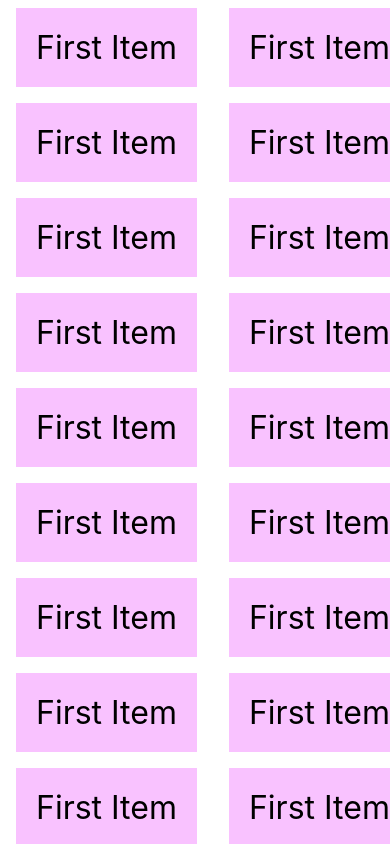
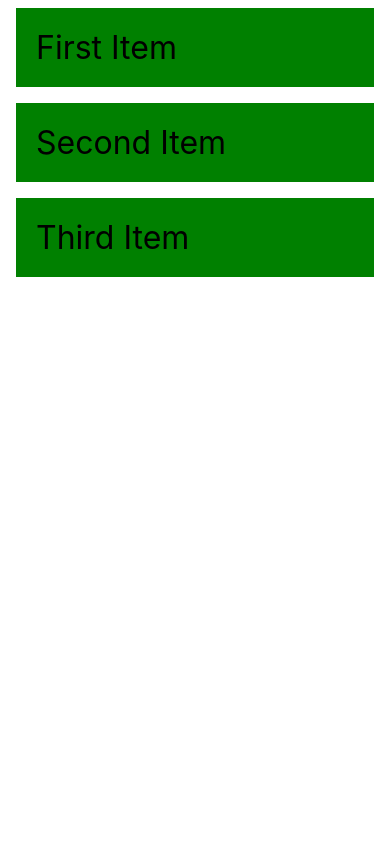
Before and after one commit to Hussain-hamim/Taskly, a React Native app: screen / in a window 390 px wide. Built offline with nearby package versions, Linux system fonts and the light colour scheme.

Commit message:
review the code

```diff
--- a/App.js
+++ b/App.js
@@ -1,150 +1,14 @@
-import React from "react";
+import React, { useState } from "react";
 import {
+  FlatList,
   SafeAreaView,
-  View,
-  FlatList,
+  StatusBar,
   StyleSheet,
   Text,
-  StatusBar,
+  TouchableOpacity,
 } from "react-native";
 
 const DATA = [
-  {
-    id: "bd7acbea-c1b1-46c2-aed5-3ad53abb28ba",
-    title: "First Item",
-  },
-  {
-    id: "bd7acbea-c1b1-46c2-aed5-3ad53abb28ba",
-    title: "First Item",
-  },
-  {
-    id: "bd7acbea-c1b1-46c2-aed5-3ad53abb28ba",
-    title: "First Item",
-  },
-  {
-    id: "bd7acbea-c1b1-46c2-aed5-3ad53abb28ba",
-    title: "First Item",
-  },
-  {
-    id: "bd7acbea-c1b1-46c2-aed5-3ad53abb28ba",
-    title: "First Item",
-  },
-  {
-    id: "bd7acbea-c1b1-46c2-aed5-3ad53abb28ba",
-    title: "First Item",
-  },
-  {
-    id: "bd7acbea-c1b1-46c2-aed5-3ad53abb28ba",
-    title: "First Item",
-  },
-  {
-    id: "bd7acbea-c1b1-46c2-aed5-3ad53abb28ba",
-    title: "First Item",
-  },
-  {
-    id: "bd7acbea-c1b1-46c2-aed5-3ad53abb28ba",
-    title: "First Item",
-  },
-  {
-    id: "bd7acbea-c1b1-46c2-aed5-3ad53abb28ba",
-    title: "First Item",
-  },
-  {
-    id: "bd7acbea-c1b1-46c2-aed5-3ad53abb28ba",
-    title: "First Item",
-  },
-  {
-    id: "bd7acbea-c1b1-46c2-aed5-3ad53abb28ba",
-    title: "First Item",
-  },
-  {
-    id: "bd7acbea-c1b1-46c2-aed5-3ad53abb28ba",
-    title: "First Item",
-  },
-  {
-    id: "bd7acbea-c1b1-46c2-aed5-3ad53abb28ba",
-    title: "First Item",
-  },
-  {
-    id: "bd7acbea-c1b1-46c2-aed5-3ad53abb28ba",
-    title: "First Item",
-  },
-  {
-    id: "bd7acbea-c1b1-46c2-aed5-3ad53abb28ba",
-    title: "First Item",
-  },
-  {
-    id: "bd7acbea-c1b1-46c2-aed5-3ad53abb28ba",
-    title: "First Item",
-  },
-  {
-    id: "bd7acbea-c1b1-46c2-aed5-3ad53abb28ba",
-    title: "First Item",
-  },
-  {
-    id: "bd7acbea-c1b1-46c2-aed5-3ad53abb28ba",
-    title: "First Item",
-  },
-  {
-    id: "bd7acbea-c1b1-46c2-aed5-3ad53abb28ba",
-    title: "First Item",
-  },
-  {
-    id: "bd7acbea-c1b1-46c2-aed5-3ad53abb28ba",
-    title: "First Item",
-  },
-  {
-    id: "bd7acbea-c1b1-46c2-aed5-3ad53abb28ba",
-    title: "First Item",
-  },
-  {
-    id: "bd7acbea-c1b1-46c2-aed5-3ad53abb28ba",
-    title: "First Item",
-  },
-  {
-    id: "bd7acbea-c1b1-46c2-aed5-3ad53abb28ba",
-    title: "First Item",
-  },
-  {
-    id: "bd7acbea-c1b1-46c2-aed5-3ad53abb28ba",
-    title: "First Item",
-  },
-  {
-    id: "bd7acbea-c1b1-46c2-aed5-3ad53abb28ba",
-    title: "First Item",
-  },
-  {
-    id: "bd7acbea-c1b1-46c2-aed5-3ad53abb28ba",
-    title: "First Item",
-  },
-  {
-    id: "bd7acbea-c1b1-46c2-aed5-3ad53abb28ba",
-    title: "First Item",
-  },
-  {
-    id: "bd7acbea-c1b1-46c2-aed5-3ad53abb28ba",
-    title: "First Item",
-  },
-  {
-    id: "bd7acbea-c1b1-46c2-aed5-3ad53abb28ba",
-    title: "First Item",
-  },
-  {
-    id: "bd7acbea-c1b1-46c2-aed5-3ad53abb28ba",
-    title: "First Item",
-  },
-  {
-    id: "bd7acbea-c1b1-46c2-aed5-3ad53abb28ba",
-    title: "First Item",
-  },
-  {
-    id: "bd7acbea-c1b1-46c2-aed5-3ad53abb28ba",
-    title: "First Item",
-  },
-  {
-    id: "bd7acbea-c1b1-46c2-aed5-3ad53abb28ba",
-    title: "First Item",
-  },
   {
     id: "bd7acbea-c1b1-46c2-aed5-3ad53abb28ba",
     title: "First Item",
@@ -159,20 +23,40 @@ const DATA = [
   },
 ];
 
-const Item = ({ title }) => (
-  <View style={styles.item}>
-    <Text style={styles.title}>{title}</Text>
-  </View>
+const Item = ({ item, onPress, backgroundColor, textColor }) => (
+  <TouchableOpacity
+    onPress={onPress}
+    style={[styles.item, { backgroundColor }]}
+  >
+    <Text style={[styles.title, { color: textColor }]}>{item.title}</Text>
+  </TouchableOpacity>
 );
 
 const App = () => {
+  const [selectedId, setSelectedId] = useState();
+
+  const renderItem = ({ item }) => {
+    const backgroundColor = item.id === selectedId ? "pink" : "green";
+    const color = item.id === selectedId ? "white" : "black";
+
+    return (
+      <Item
+        item={item}
+        onPress={() => setSelectedId(item.id)}
+        backgroundColor={backgroundColor}
+        textColor={color}
+      />
+    );
+  };
+
   return (
     <SafeAreaView style={styles.container}>
       <FlatList
         data={DATA}
-        renderItem={({ item }) => <Item title={item.title} />}
+        renderItem={renderItem}
         keyExtractor={(item) => item.id}
-        numColumns={2}
+        extraData={selectedId}
+        /** A marker property for telling the list to re-render (since it implements PureComponent). If any of your renderItem, Header, Footer, etc. functions depend on anything outside of the data prop, stick it here and treat it immutably. */
       />
     </SafeAreaView>
   );
@@ -184,7 +68,6 @@ const styles = StyleSheet.create({
     marginTop: StatusBar.currentHeight || 0,
   },
   item: {
-    backgroundColor: "#f9c2ff",
     padding: 20,
     marginVertical: 8,
     marginHorizontal: 16,
```
